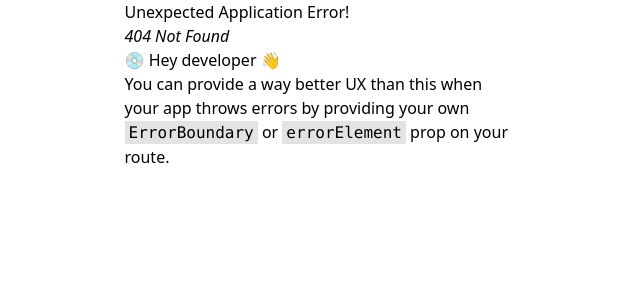
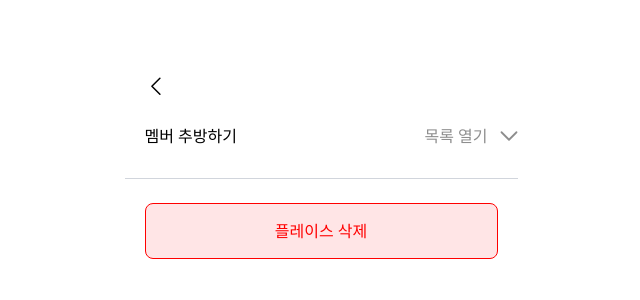
Before and after one commit to Dang-Bun/DANGBUN-frontend, a React (Vite) app: page /dangerzone in a window 1280 px wide. Before the commit this address had no page. Shown: the top 300 px of the page, without its empty margins (319-959 px from the left). Built offline with nearby package versions, Linux system fonts and the light colour scheme.

Commit message:
Feat: N001 모달 빼고 구현 완료

```diff
--- a/src/pages/I/Setting.tsx
+++ b/src/pages/I/Setting.tsx
@@ -16,23 +16,24 @@ import api from '../../apis/axios';
 
 const Setting = () => {
   const navigate = useNavigate();
-  const [name, setName] = useState('');
+  //아래 주석은 플레이스 연동 완료 후 연동 예정
+  // const [name, setName] = useState('');
 
-  useEffect(() => {
-    const fetchUserName = async () => {
-      try {
-        const res = await api.get('/places/{placeId}/members/me');
-        const memberName = res.data.data;
-        setName({ memberName });
-      } catch (error) {
-        console.error('유저 정보 불러오기 실패:', error);
-        // 인증 만료 시 로그인 페이지로 이동
-        navigate('/login');
-      }
-    };
+  // useEffect(() => {
+  //   const fetchUserName = async () => {
+  //     try {
+  //       const res = await api.get('/places/{placeId}/members/me');
+  //       const memberName = res.data.data;
+  //       setName({ memberName });
+  //     } catch (error) {
+  //       console.error('유저 정보 불러오기 실패:', error);
+  //       // 인증 만료 시 로그인 페이지로 이동
+  //       navigate('/login');
+  //     }
+  //   };
 
-    fetchUserName();
-  }, [navigate]);
+  //   fetchUserName();
+  // }, [navigate]);
 
   return (
     <div className='w-full min-h-screen flex flex-col justify-between'>
@@ -139,7 +140,10 @@ const Setting = () => {
             </div>
             <img src={blue_right_chevron} alt='>' />
           </div>
-          <div className='bg-white rounded-xl p-4 flex justify-between items-center shadow-sm h-[56px]'>
+          <div
+            className='bg-white rounded-xl p-4 flex justify-between items-center shadow-sm h-[56px] cursor-pointer'
+            onClick={() => navigate('/dangerzone')}
+          >
             <div className='flex items-center gap-3'>
               <div className='relative w-[34px] h-[34px] flex items-center justify-center'>
                 <div className='absolute inset-0 bg-[#D4E0FD] rounded-full z-0' />
--- /dev/null
+++ b/src/pages/N/DangerZone.tsx
@@ -0,0 +1,112 @@
+import React, { useState } from 'react';
+import { useNavigate } from 'react-router-dom';
+
+import CTAButton from '../../components/button/CTAButton';
+import FreeButton from '../../components/button/FreeButton';
+
+import left_chevron from '../../assets/chevron/left_chevronImg.svg';
+import bottom_chevron from '../../assets/chevron/bottom_chevronImg.svg';
+import top_chevron from '../../assets/chevron/top_chevron.svg';
+import profile from '../../assets/setting/profile.svg';
+
+const DangerZone = () => {
+  const [isListCollapsed, setIsListCollapsed] = useState(true);
+  const [showExpelModal, setShowExpelModal] = useState(false);
+  const [showDeleteModal, setShowDeleteModal] = useState(false);
+  const [selectedMember, setSelectedMember] = useState<string | null>(null);
+
+  const navigate = useNavigate();
+
+  const members = ['박완', '박한나', '신효정', '전예영'];
+
+  const toggleList = () => {
+    setIsListCollapsed(!isListCollapsed);
+  };
+
+  const handleExpel = (name: string) => {
+    setSelectedMember(name);
+    setShowExpelModal(true);
+  };
+
+  return (
+    <div className='mt-[68px]'>
+      <div className='pl-[12px]'>
+        <img
+          src={left_chevron}
+          alt='뒤로가기'
+          onClick={() => navigate('/setting')}
+          className='cursor-pointer mb-[19px]'
+        />
+      </div>
+
+      {/* 2. 헤더 + 목록 접기 버튼 */}
+      <div className='flex justify-between items-center mb-[30px]'>
+        <h2 className='text-[16px] font-normal pl-[20px]'>멤버 추방하기</h2>
+        <div
+          onClick={toggleList}
+          className='flex flex-row gap-[12px] text-[16px] font-normal text-[#8e8e8e]'
+        >
+          {isListCollapsed ? '목록 열기' : '목록 접기'}
+          <img
+            src={isListCollapsed ? bottom_chevron : top_chevron}
+            alt='화살표'
+          />
+        </div>
+      </div>
+
+      {/* 3. 멤버 목록 */}
+      {!isListCollapsed && (
+        <ul className='space-y-2'>
+          {members.map((name) => (
+            <li
+              key={name}
+              className='flex justify-between items-center pb-[16px] pr-[12px]'
+            >
+              <div className='flex items-center gap-[20px] text-[16px] font-semibold pl-[30px]'>
+                <img src={profile} alt='프로필' />
+                <span>{name}</span>
+              </div>
+              <FreeButton
+                variant='red'
+                fontSize={14}
+                maxWidth={76}
+                height={40}
+                onClick={() => handleExpel(name)}
+              >
+                추방
+              </FreeButton>
+            </li>
+          ))}
+        </ul>
+      )}
+
+      {/* 5. 구분선 */}
+      <hr className='my-6 border-gray-300' />
+
+      {/* 6. 플레이스 삭제 */}
+      <div className='flex justify-center cursor-pointer'>
+        <CTAButton variant='red' onClick={() => setShowDeleteModal(true)}>
+          플레이스 삭제
+        </CTAButton>
+      </div>
+
+      {/* 추방 모달 */}
+      {showExpelModal && (
+        <div className='modal'>
+          <p>{selectedMember}님을 정말 추방하시겠습니까?</p>
+          <button onClick={() => setShowExpelModal(false)}>닫기</button>
+        </div>
+      )}
+
+      {/* 플레이스 삭제 모달 */}
+      {showDeleteModal && (
+        <div className='modal'>
+          <p>정말 이 플레이스를 삭제하시겠습니까?</p>
+          <button onClick={() => setShowDeleteModal(false)}>닫기</button>
+        </div>
+      )}
+    </div>
+  );
+};
+
+export default DangerZone;
```
Also changed, not shown: src/router/Router.tsx (+6 -7 lines), src/assets/chevron/top_chevron.svg (added), src/assets/setting/profile.svg (added).
